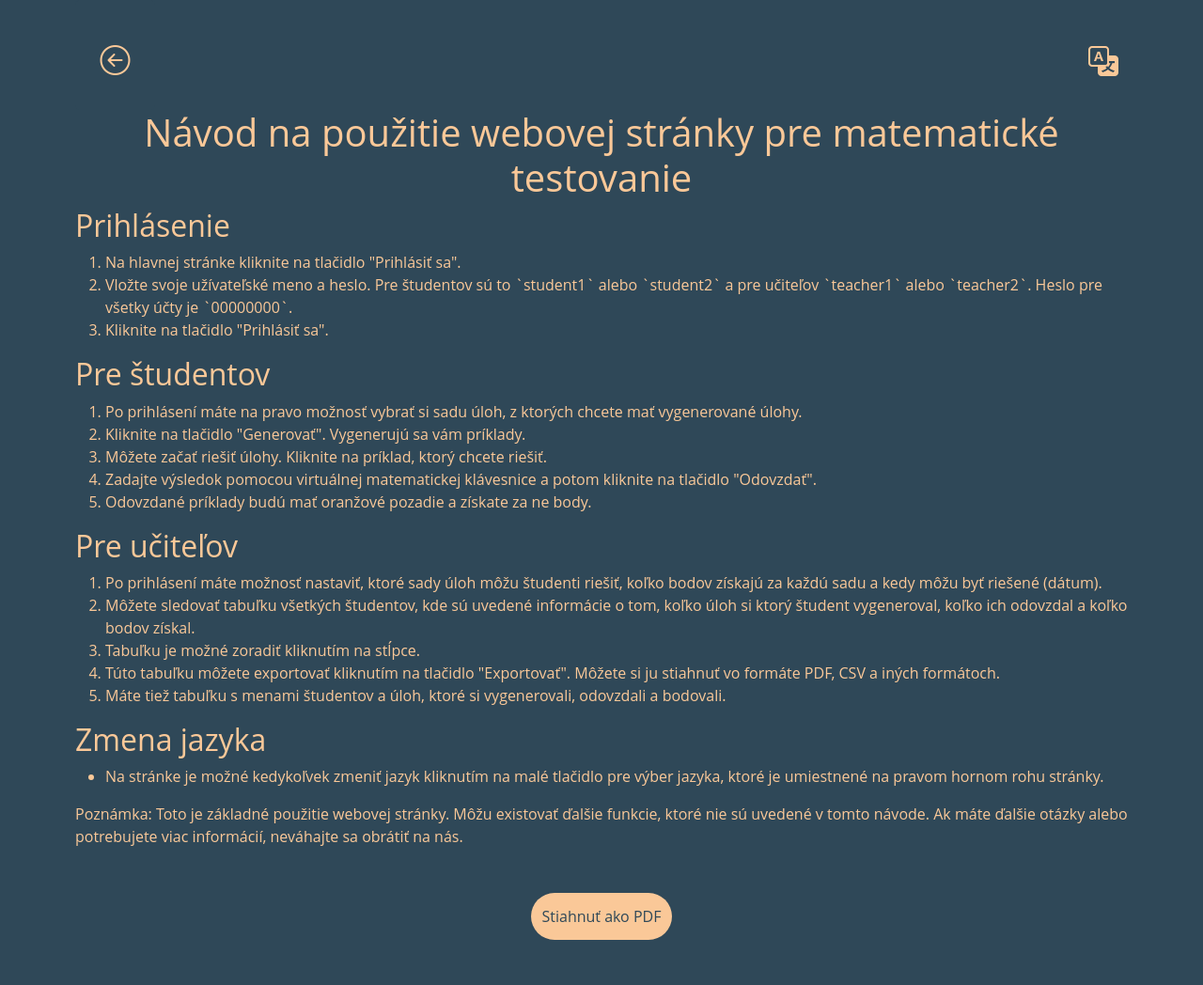
After one commit to JakubZigo/posledne, a PHP site: page /tutorial_sk.php in a window 1280 px wide. The commit adds this page. Shown: the whole page at 94% size. Run offline with PHP 8.4, Linux system fonts and the light colour scheme; some libraries are stand-ins or nearby versions.

Commit message:
added a tutorial page with download button

```diff
--- a/base.css
+++ b/base.css
@@ -71,6 +71,21 @@ body {
     color: #FAC898;
 }
 #lan:hover {
+    border-color: #FAC898;
+    height: 100%;
+}
+#tut{
+    background-color: transparent;
+    border: none;
+    text-decoration: none;
+    box-shadow: none;
+    display: block;
+    height: 90%;
+    border-radius: 5px;
+    font-size: xx-large;
+    color: #FAC898;
+}
+#tut:hover {
     border-color: #FAC898;
     height: 100%;
 }
--- /dev/null
+++ b/tutorial_sk.php
@@ -0,0 +1,89 @@
+<!DOCTYPE html>
+<html lang="en">
+
+<html>
+<head>
+  <meta charset="UTF-8">
+
+  <title>Návod na použitie webovej stránky pre matematické testovanie</title>
+  <script src="https://cdnjs.cloudflare.com/ajax/libs/html2pdf.js/0.9.2/html2pdf.bundle.js"></script>
+
+  <link rel="shortcut icon" href="../images/favicon_svf.ico" type="image/x-icon ">
+  <link rel="stylesheet" href="https://cdn.jsdelivr.net/npm/bootstrap-icons@1.10.3/font/bootstrap-icons.css">
+  <link rel="stylesheet" href="https://cdnjs.cloudflare.com/ajax/libs/bootstrap/5.0.0-beta3/css/bootstrap.min.css">
+
+  <link rel="stylesheet" href="base.css">
+
+</head>
+<style>
+  a:hover{
+    background-color: #2F4858;
+  }
+</style>
+<body style="margin: 0 5rem 3rem 5rem; display:flex; flex-direction: column">
+<div class="d-flex justify-content-between align-items-center">
+  <a href="index.php" style="border: none; "><i class="bi bi-arrow-left-circle m-lg-1" style="font-size: 2rem;"></i></a>
+    <button onclick="goToOtherPage()" id="lan" style="margin-top: 13px;"><i class="bi bi-translate m-lg-1" style="font-size: 2rem;"></i></button>
+  <script>
+    function goToOtherPage() {window.location.href = "tutorial_en.php";}
+  </script>
+</div>
+<div id="content">
+  <h1 style="font-size: 2.5rem;text-align: center;">Návod na použitie webovej stránky pre matematické testovanie</h1>
+
+  <h2>Prihlásenie</h2>
+  <ol>
+    <li>Na hlavnej stránke kliknite na tlačidlo "Prihlásiť sa".</li>
+    <li>Vložte svoje užívateľské meno a heslo. Pre študentov sú to `student1` alebo `student2` a pre učiteľov `teacher1` alebo `teacher2`. Heslo pre všetky účty je `00000000`.</li>
+    <li>Kliknite na tlačidlo "Prihlásiť sa".</li>
+  </ol>
+
+  <h2>Pre študentov</h2>
+  <ol>
+    <li>Po prihlásení máte na pravo možnosť vybrať si sadu úloh, z ktorých chcete mať vygenerované úlohy.</li>
+    <li>Kliknite na tlačidlo "Generovať". Vygenerujú sa vám príklady.</li>
+    <li>Môžete začať riešiť úlohy. Kliknite na príklad, ktorý chcete riešiť.</li>
+    <li>Zadajte výsledok pomocou virtuálnej matematickej klávesnice a potom kliknite na tlačidlo "Odovzdať".</li>
+    <li>Odovzdané príklady budú mať oranžové pozadie a získate za ne body.</li>
+  </ol>
+
+  <h2>Pre učiteľov</h2>
+  <ol>
+    <li>Po prihlásení máte možnosť nastaviť, ktoré sady úloh môžu študenti riešiť, koľko bodov získajú za každú sadu a kedy môžu byť riešené (dátum).</li>
+    <li>Môžete sledovať tabuľku všetkých študentov, kde sú uvedené informácie o tom, koľko úloh si ktorý študent vygeneroval, koľko ich odovzdal a koľko bodov získal.</li>
+    <li>Tabuľku je možné zoradiť kliknutím na stĺpce.</li>
+    <li>Túto tabuľku môžete exportovať kliknutím na tlačidlo "Exportovať". Môžete si ju stiahnuť vo formáte PDF, CSV a iných formátoch.</li>
+    <li>Máte tiež tabuľku s menami študentov a úloh, ktoré si vygenerovali, odovzdali a bodovali.</li>
+  </ol>
+
+  <h2>Zmena jazyka</h2>
+  <ul>
+    <li>Na stránke je možné kedykoľvek zmeniť jazyk kliknutím na malé tlačidlo pre výber jazyka, ktoré je umiestnené na pravom hornom rohu stránky.</li>
+  </ul>
+
+  <p>Poznámka: Toto je základné použitie webovej stránky. Môžu existovať ďalšie funkcie, ktoré nie sú uvedené v tomto návode. Ak máte ďalšie otázky alebo potrebujete viac informácií, neváhajte sa obrátiť na nás.</p>
+</div>
+
+<button class="big-button" onclick="downloadPDF()" style="font-size: 1rem;width: 150px;height: 50px; align-self: center">Stiahnuť ako PDF</button>
+
+<script>
+  function downloadPDF() {
+
+    var element = document.getElementById('content');
+    var opt = {
+      margin:       0.5,
+      filename:     'navod.pdf',
+      image:        { type: 'png', quality: 1 },
+      html2canvas:  { scale: 2 },
+      jsPDF:        { unit: 'in', format: 'letter', orientation: 'portrait' }
+    };
+
+    html2pdf().set(opt).from(element).save();
+  }
+</script>
+
+<script src="https://ajax.googleapis.com/ajax/libs/jquery/3.6.0/jquery.min.js"></script>
+<script src="https://cdnjs.cloudflare.com/ajax/libs/bootstrap/5.0.0-beta3/js/bootstrap.bundle.min.js"></script>
+
+</body>
+</html>
```
Also changed, not shown: index.php (+13 -5 lines), tutorial_en.php (added, +90 -0 lines).
